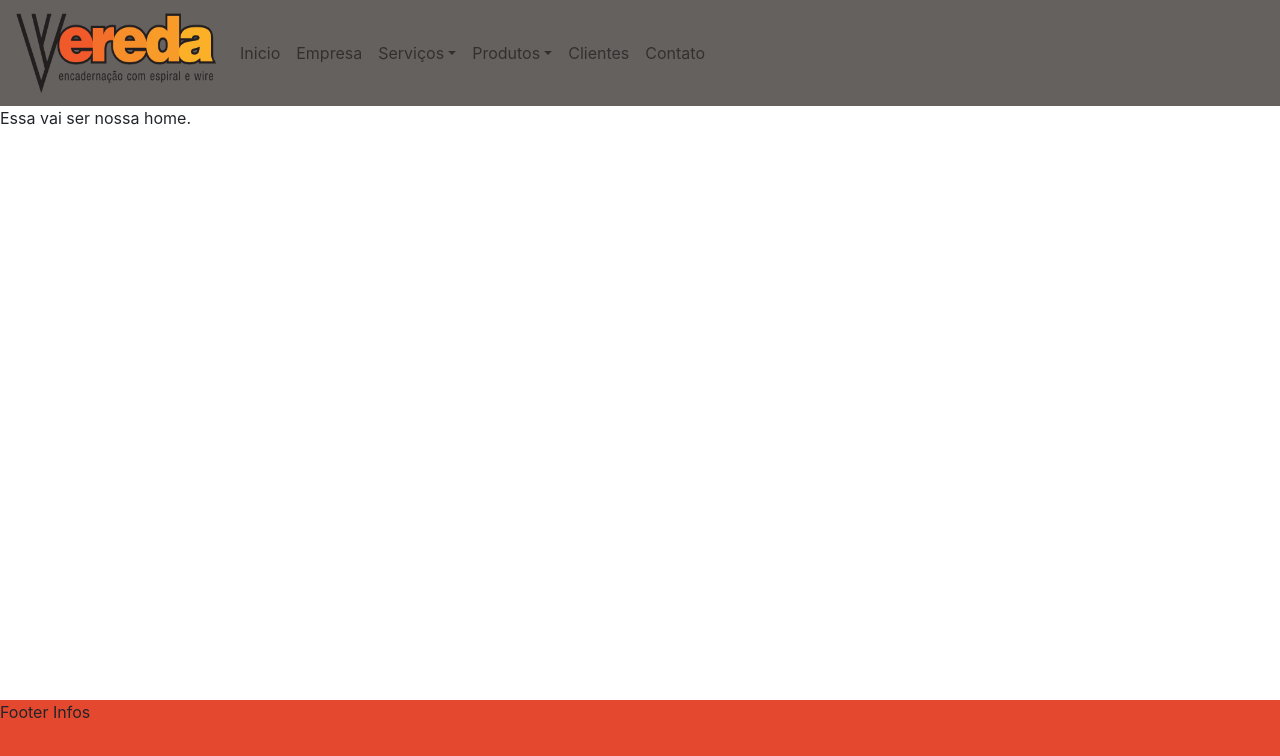
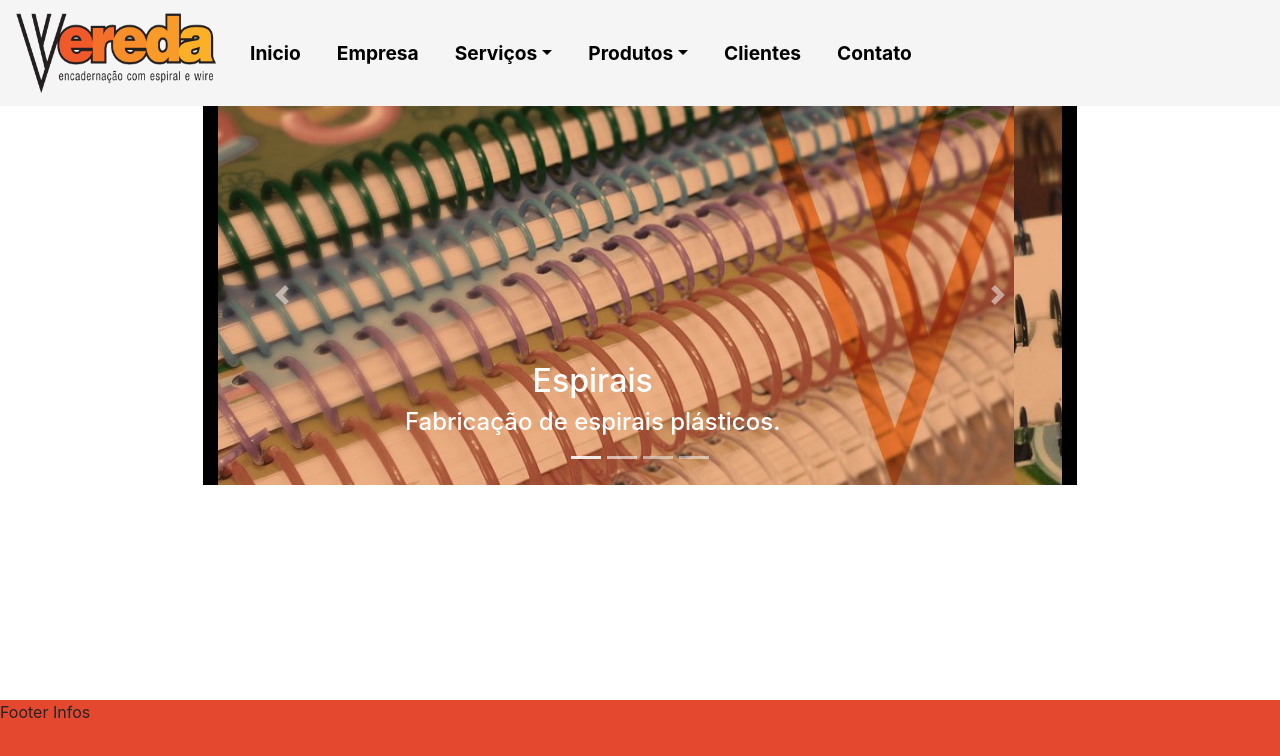
Before and after one commit to PauloFavero/Vereda-Website, a React (Create React App) app in the folder app/: page / in a window 1280 px wide. Shown: the top 756 px of the page. Built offline with nearby package versions, Linux system fonts and the light colour scheme.

Commit message:
Navbar style and carousel

```diff
--- a/app/src/components/App.js
+++ b/app/src/components/App.js
@@ -2,6 +2,7 @@ import React from 'react';
 import Home from './Home';
 import Footer from './Footer';
 import Header from './Header-nav';
+import CarouselDisplay from './Inicio'
 import {
     BrowserRouter as Router,
     Switch,
@@ -17,7 +18,8 @@ function App() {
             </Route>
             <Switch>
                 <Route exact path="/">
-                    <Home />
+                    {/* <Home /> */}
+                    <CarouselDisplay />
                 </Route>
                 <Route exact path="/about">
                     <div>SOBRE NOIS !</div>
--- a/app/src/components/Home.js
+++ b/app/src/components/Home.js
@@ -1,9 +1,9 @@
 import React from 'react';
+import Carousel from './Inicio'
 
 export default function Home () {
     return (
         <div>
-            Essa vai ser nossa home.
         </div>
     );
 };
--- /dev/null
+++ b/app/src/components/Inicio.jsx
@@ -0,0 +1,67 @@
+
+import React from 'react';
+import { Grid, Row, Col } from 'react-bootstrap';
+import { Carousel } from 'react-bootstrap';
+import img_1 from '../assets/produto1.jpg'
+import img_2 from '../assets/produto2.jpg'
+import img_3 from '../assets/produto3.jpg'
+import img_4 from '../assets/produto4.jpg'
+
+
+export default function CarouselDisplay() {
+    return (
+        <Row>
+            <Col md={{ span: 8, offset: 2 }} style={{ backgroundColor: 'black' }}>
+                <Carousel>
+                    <Carousel.Item>
+                        <img
+                            className="d-block w-100"
+                            src={img_1}
+                            alt="Espirais"
+                        />
+                        <Carousel.Caption>
+                            <h2>Espirais</h2>
+                            <h4>Fabricação de espirais plásticos.</h4>
+                        </Carousel.Caption>
+                    </Carousel.Item>
+                    <Carousel.Item>
+                        <img
+                            className="d-block w-100"
+                            src={img_2}
+                            alt="Calendários"
+                        />
+
+                        <Carousel.Caption>
+                            <h2>Calendários</h2>
+                            <h4>Fabricação de Wire-o</h4>
+                        </Carousel.Caption>
+                    </Carousel.Item>
+                    <Carousel.Item>
+                        <img
+                            className="d-block w-100"
+                            src={img_3}
+                            alt="Pendentes"
+                        />
+
+                        <Carousel.Caption>
+                            <h2>Pendentes</h2>
+                            <h4>Fabricação de pendentes.</h4>
+                        </Carousel.Caption>
+                    </Carousel.Item>
+                    <Carousel.Item>
+                        <img
+                            className="d-block w-100"
+                            src={img_4}
+                            alt="Fourth slide"
+                        />
+
+                        <Carousel.Caption>
+                            <h2>Empastamento</h2>
+                            <h4>Confira nossos serviços de empastamento</h4>
+                        </Carousel.Caption>
+                    </Carousel.Item>
+                </Carousel>
+            </Col>
+        </Row>
+    )
+}
--- a/app/src/custom.scss
+++ b/app/src/custom.scss
@@ -2,7 +2,21 @@
 
 @import '~bootstrap/scss/bootstrap.scss';
 
+$base-orange: #F89C29;
+$base-brown: #9B4127;
+
 .navbar {
-    background-color: rgba(36, 31, 28, 0.7);
+    background-color: #f5f5f5;
     color: white;
   }
+
+.nav-link{
+  color: black !important;
+  font-size: 120%;
+  margin: 0 10px;
+  font-weight: bold;
+}
+
+.navbar-light .navbar-nav .nav-link:hover {
+  color: #F89C29 !important;
+}
```
